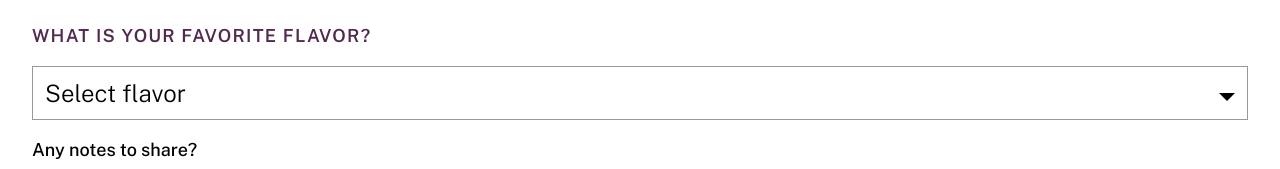
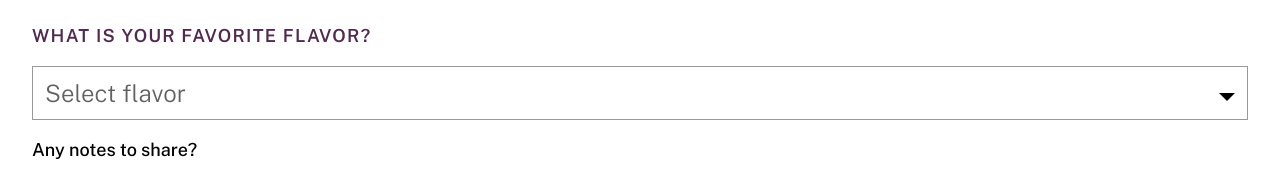
Before and after one commit to Police-Data-Accessibility-Project/design-system, a Vue app: page /form-v2-demo in a window 1280 px wide. Shown: the part 420-589 px from the top of the page. Built offline with nearby package versions, Linux system fonts and the light colour scheme.

Commit message:
fix(components): select menu placeholder text

```diff
--- a/src/components/InputSelect/PdapInputSelect.vue
+++ b/src/components/InputSelect/PdapInputSelect.vue
@@ -27,7 +27,10 @@
 			@click="toggleOpen"
 			@keydown="handleKeyDown"
 		>
-			<div class="selected-value">
+			<div
+				class="selected-value"
+				:class="{ 'value-is-placeholder': !selectedOption }"
+			>
 				{{ selectedOption ? selectedOption.label : placeholder }}
 			</div>
 			<div class="arrow" :class="{ open: isOpen }" />
@@ -271,6 +274,10 @@ watch(
 	@apply py-2 px-3 text-neutral-950 dark:text-neutral-50;
 }
 
+.selected-value.value-is-placeholder {
+	@apply text-neutral-600;
+}
+
 .arrow {
 	@apply absolute top-1/2 right-3 w-0 h-0 border-l-8 border-r-8 border-t-8 border-solid border-x-transparent border-t-neutral-950 dark:border-t-neutral-50 transition-transform;
 }
```
